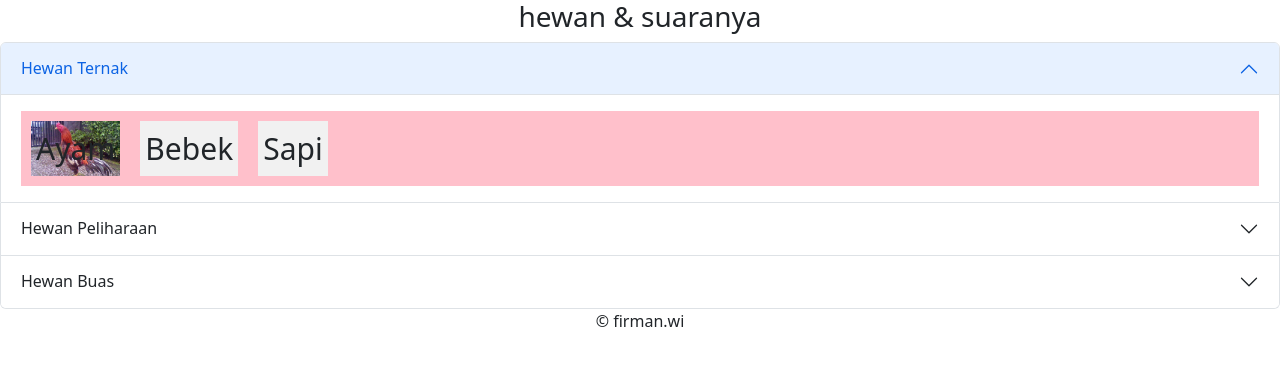
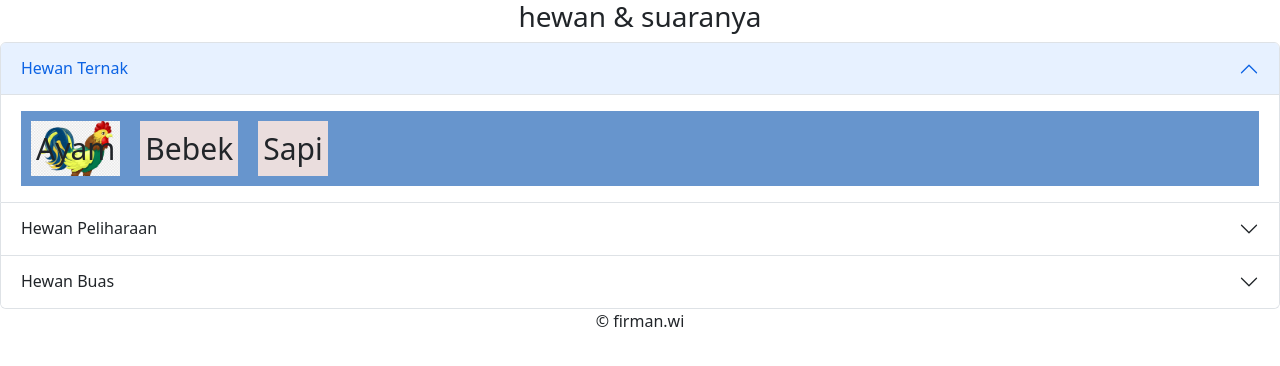
Before and after one commit to K0pay/File_Tugas, a plain HTML site: page tugas7js/index.html in a window 1280 px wide. Both pictures are taken after a click on the element "Ayam". Drawn offline with nearby package versions, Linux system fonts and the light colour scheme.

Commit message:
menambah tugas7

```diff
--- a/tugas7js/index.html
+++ b/tugas7js/index.html
@@ -10,11 +10,11 @@
     <style>
         .flex-container {
             display: flex;
-            background-color: pink;
+            background-color: rgb(103, 149, 205);
         }
 
         .flex-container>div {
-            background-color: #f1f1f1;
+            background-color: #eadddd;
             margin: 10px;
             padding: 5px;
             text-align: center;
@@ -96,7 +96,7 @@
             //ayam
             $("div.ayam").click(function () {
                 $(this).css({
-                    background: "url('image/ayam.jpeg')",
+                    background: "url('image/ayam.png')",
                     backgroundSize: "cover",
                 });
             })
@@ -116,7 +116,7 @@
             //bebek
             $("div.bebek").click(function () {
                 $(this).css({
-                    background: "url('image/bebek.jpeg')",
+                    background: "url('image/bebek.png')",
                     backgroundSize: "cover",
                 });
             })
@@ -137,7 +137,7 @@
             //sapi
             $("div.sapi").click(function () {
                 $(this).css({
-                    background: "url('image/sapi.jpeg')",
+                    background: "url('image/sapi.jpg')",
                     backgroundSize: "cover",
                 });
             })
@@ -158,7 +158,7 @@
             //kucing
             $("div.kucing").click(function () {
                 $(this).css({
-                    background: "url('image/kucing.jpeg')",
+                    background: "url('image/kucing.png')",
                     backgroundSize: "cover",
                 });
             })
@@ -178,7 +178,7 @@
             //anjing
             $("div.anjing").click(function () {
                 $(this).css({
-                    background: "url('image/anjing.jpeg')",
+                    background: "url('image/anjing.png')",
                     backgroundSize: "cover",
                 });
             })
@@ -198,7 +198,7 @@
             //burung hantu
             $("div.BurungHantu").click(function () {
                 $(this).css({
-                    background: "url('image/burung-hantu.jpeg')",
+                    background: "url('image/burung-hantu.jpg')",
                     backgroundSize: "cover",
                 });
             })
@@ -219,7 +219,7 @@
             //ular
             $("div.Ular").click(function () {
                 $(this).css({
-                    background: "url('image/ular.jpeg')",
+                    background: "url('image/ular.png')",
                     backgroundSize: "cover",
                 });
             })
```
Also changed, not shown: tugas7js/image/anjing.jpeg (deleted), tugas7js/image/anjing.png (added), tugas7js/image/ayam.jpeg (deleted), tugas7js/image/ayam.png (added), tugas7js/image/bebek.jpeg (deleted), tugas7js/image/bebek.png (added), tugas7js/image/burung-hantu.jpeg (deleted), tugas7js/image/burung-hantu.jpg (added), tugas7js/image/elang.jpeg, tugas7js/image/kucing.jpeg (deleted), tugas7js/image/kucing.png (added), tugas7js/image/sapi.jpeg (deleted), tugas7js/image/sapi.jpg (added), tugas7js/image/singa.jpeg, 2 more files.
